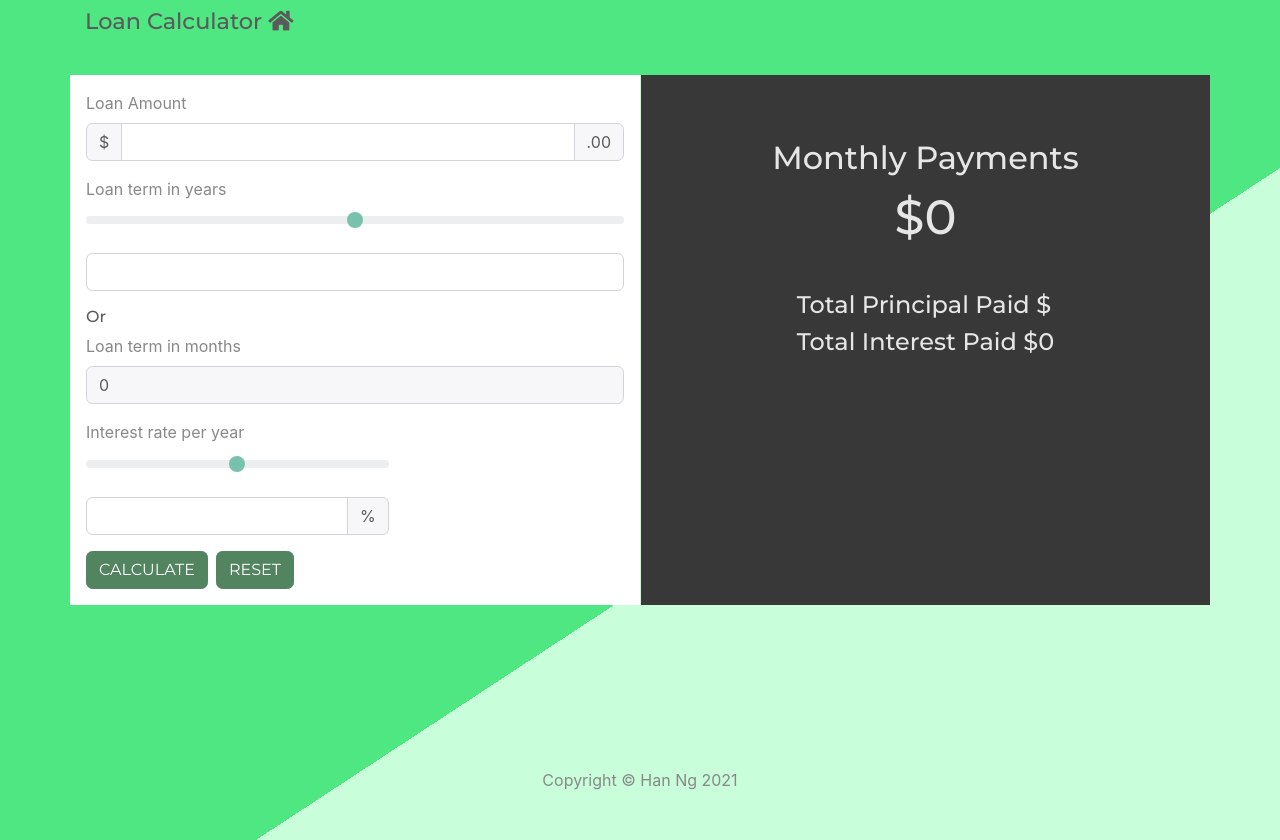
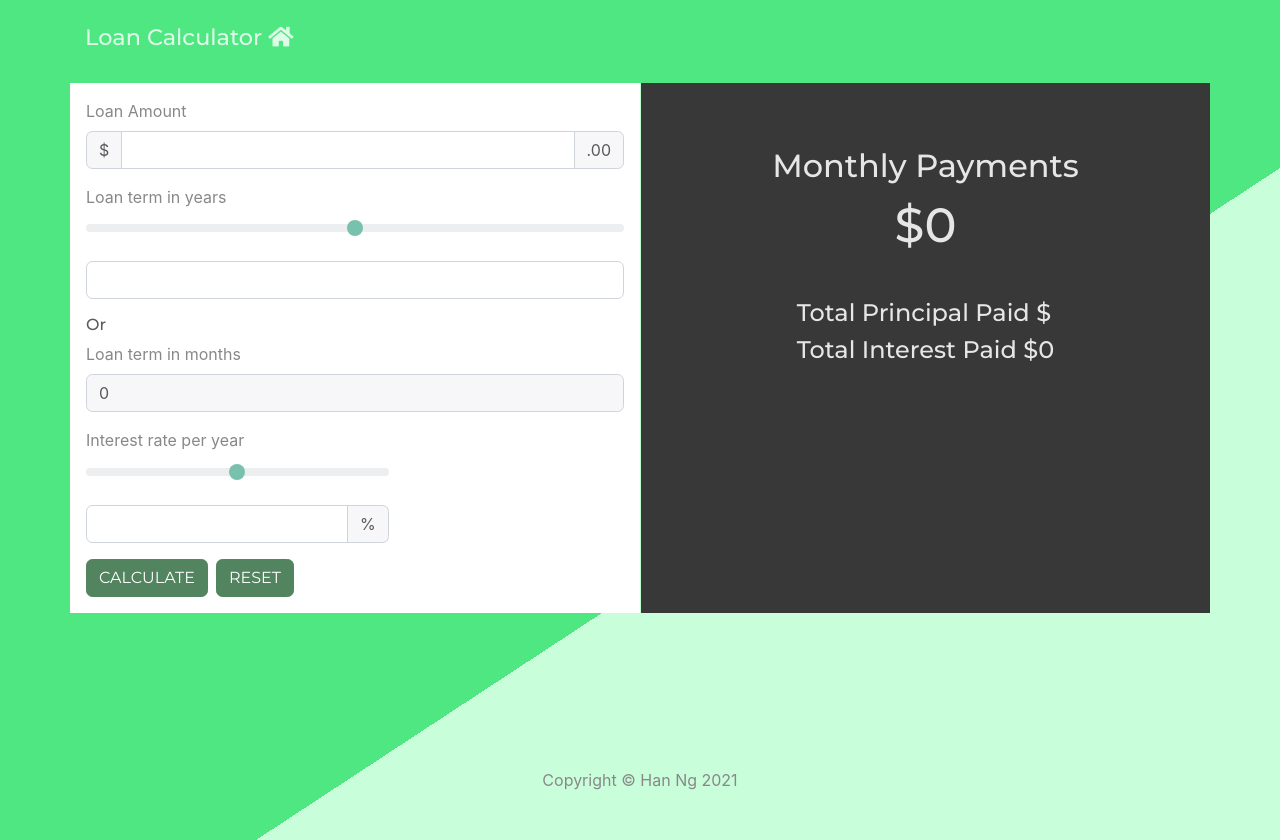
Before and after one commit to hanvnguyen94/loan-calculator, a React (Create React App) app: page /#/ in a window 1280 px wide. Built offline with nearby package versions, Linux system fonts and the light colour scheme.

Commit message:
small typo on h2

```diff
--- a/src/index.scss
+++ b/src/index.scss
@@ -13,15 +13,10 @@ h3 {
   padding: 1rem 0;
 }
 
-h1{
+h2{
+  padding-top: 1.5rem;
   color: #ffffffcf;
-  font-size: 1.8rem;
-  padding-top: 1.5rem;
-}
-
-h2{
   font-size: 1.4rem;
-  padding: 0.5rem 0;
 }
 
 // .box-around {
```
